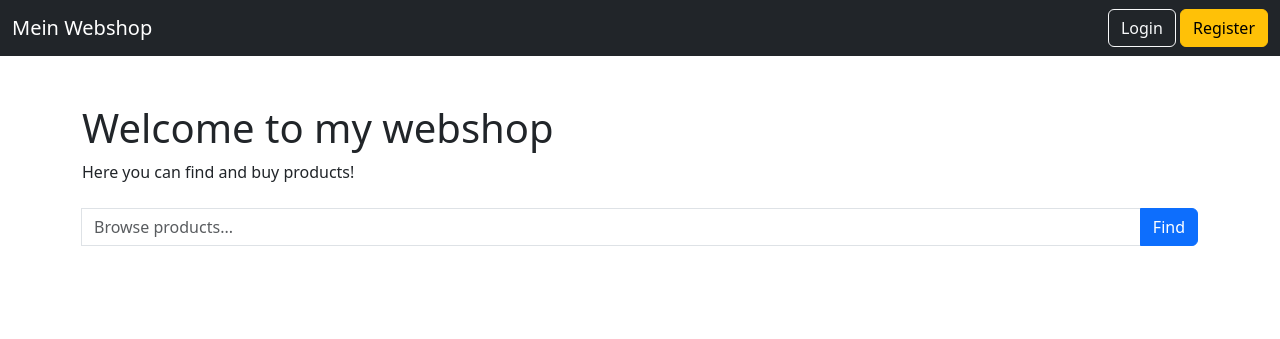
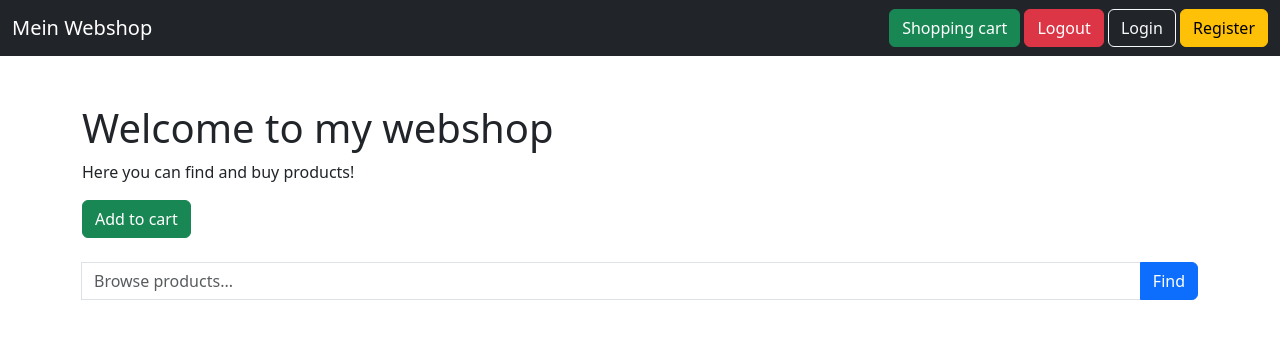
Before and after one commit to CucinaDeVille/phpWebshop, a PHP site: page / in a window 1280 px wide. Shown: the top 339 px of the page. Run offline with PHP 8.4, Linux system fonts and the light colour scheme.

Commit message:
refactor(start): :construction: temporarily allow for logged-out users to see cart button

```diff
--- a/public/index.php
+++ b/public/index.php
@@ -20,9 +20,6 @@ session_start();
             Mein Webshop
         </a>
         <div>
-            <!-- differentiate between logged in and logged out -->
-            <?php if (isset($_SESSION['user_id'])): ?>
-
                 <a href="cart.php" class="btn btn-success">
                     Shopping cart
                 </a>
@@ -31,7 +28,6 @@ session_start();
                     Logout
                 </a>
 
-            <?php else: ?>
 
                 <a href="login.php" class="btn btn-outline-light">
                     Login
@@ -40,8 +36,6 @@ session_start();
                 <a href="register.php" class="btn btn-warning">
                     Register
                 </a>
-
-            <?php endif; ?>
         </div>
 
     </div>
@@ -54,6 +48,11 @@ session_start();
     <p>
         Here you can find and buy products!
     </p>
+
+    <a href="actions/add_to_cart.php?id=1&name=Testprodukt&price=9.99"
+       class="btn btn-success">
+        Add to cart
+    </a>
 
     <form action="search.php" method="GET" class="mt-4">
 
```
